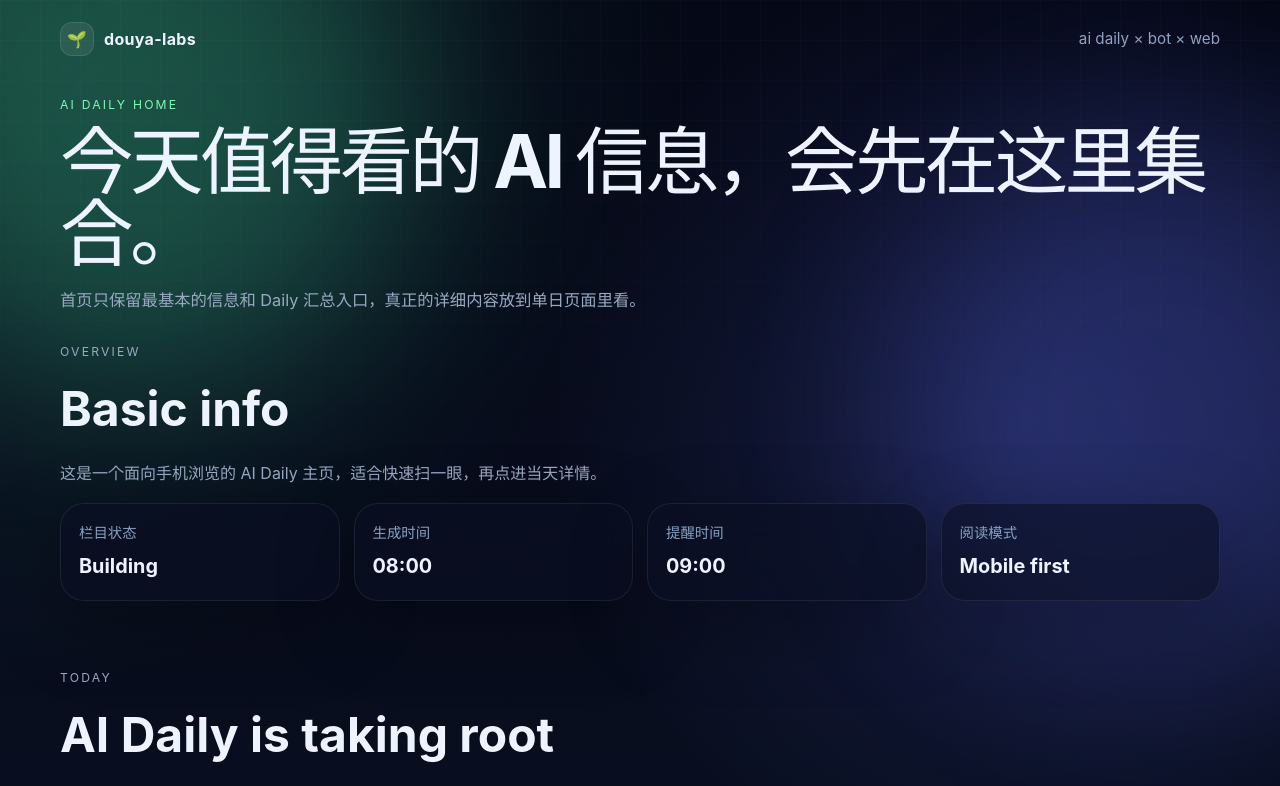
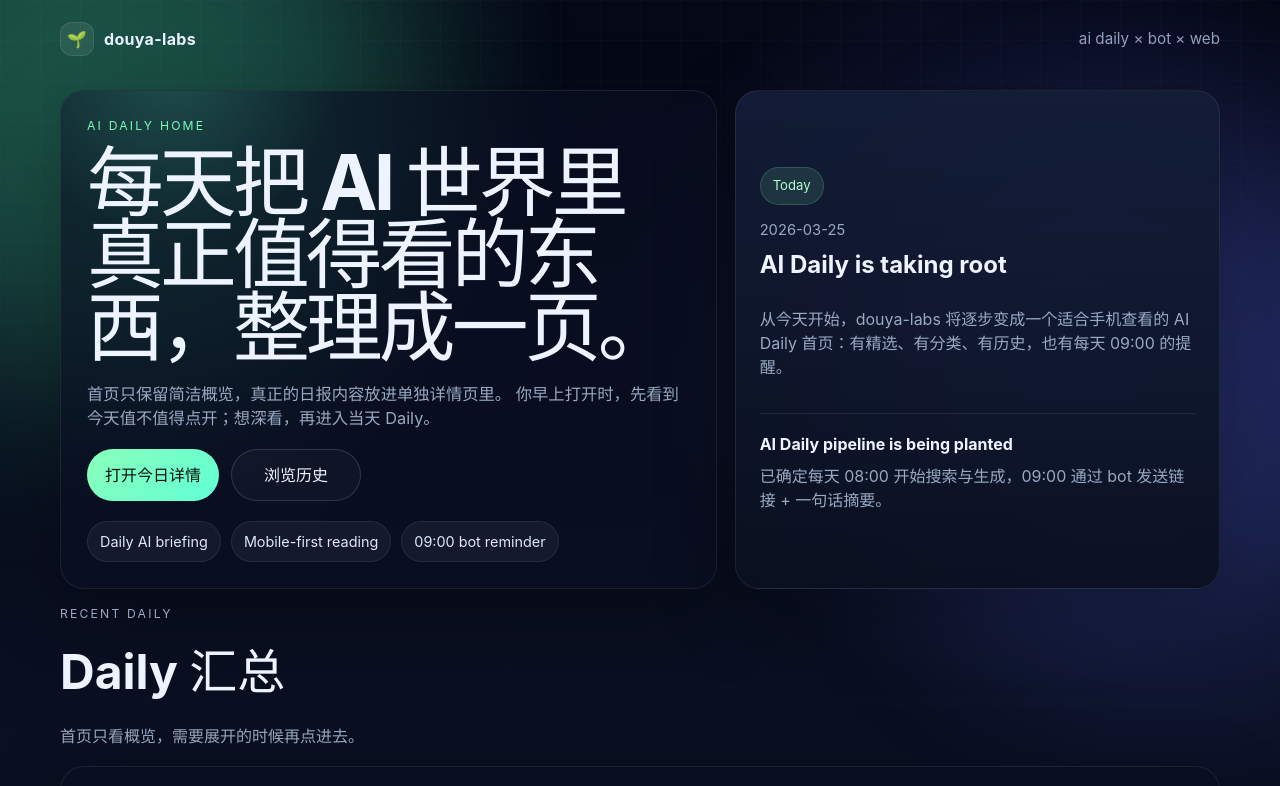
Before and after one commit to douya-labs/douya-labs.github.io, a Vue app: page / in a window 1280 px wide. Shown: the top 786 px of the page. Built offline with nearby package versions, Linux system fonts and the light colour scheme.

Commit message:
style: simplify home and enhance hero

```diff
--- a/src/style.css
+++ b/src/style.css
@@ -85,15 +85,15 @@ a {
   padding: 22px 0 26px;
 }
 
-.hero--compact {
-  padding-bottom: 10px;
+.hero--home {
+  padding-bottom: 4px;
 }
 
 .topbar {
   display: flex;
   justify-content: space-between;
   align-items: center;
-  margin-bottom: 40px;
+  margin-bottom: 34px;
 }
 
 .brand {
@@ -119,15 +119,43 @@ a {
   font-size: 0.95rem;
 }
 
-.hero__content {
+.hero-home {
   display: grid;
-  grid-template-columns: minmax(0, 1.1fr) minmax(280px, 0.9fr);
-  gap: 24px;
-  align-items: center;
+  grid-template-columns: minmax(0, 1.15fr) minmax(280px, 0.85fr);
+  gap: 18px;
+  align-items: stretch;
 }
 
-.hero__content--single {
-  grid-template-columns: 1fr;
+.hero-home__copy,
+.hero-panel,
+.daily-section-card,
+.daily-feature,
+.archive-card,
+.sprout-note,
+.project-card,
+.archive-summary {
+  position: relative;
+  border-radius: 24px;
+  border: 1px solid rgba(255, 255, 255, 0.08);
+  background: rgba(11, 16, 34, 0.62);
+  backdrop-filter: blur(18px);
+  box-shadow: 0 24px 80px rgba(0, 0, 0, 0.3);
+}
+
+.hero-home__copy {
+  padding: 26px;
+  overflow: hidden;
+}
+
+.hero-home__copy::before {
+  content: '';
+  position: absolute;
+  inset: -40% auto auto -10%;
+  width: 22rem;
+  height: 22rem;
+  border-radius: 50%;
+  background: radial-gradient(circle, rgba(97, 255, 214, 0.18), transparent 68%);
+  pointer-events: none;
 }
 
 .eyebrow {
@@ -139,22 +167,23 @@ a {
 
 .hero h1,
 .section h2,
-.project-card h3,
 .daily-feature h3,
 .daily-section-card h3,
-.archive-summary h3 {
+.archive-summary h3,
+.hero-panel h2,
+.project-card h3 {
   margin: 0;
 }
 
 .hero h1 {
-  font-size: clamp(2.4rem, 8vw, 4.6rem);
-  line-height: 0.98;
+  font-size: clamp(2.5rem, 8vw, 4.8rem);
+  line-height: 0.94;
   letter-spacing: -0.05em;
+  position: relative;
 }
 
 .hero__desc,
 .section__head p,
-.project-card p,
 .daily-section-card p,
 .daily-feature p,
 .archive-card p,
@@ -162,7 +191,10 @@ a {
 .archive-card small,
 .archive-summary p,
 .detail-nav,
-.text-link {
+.text-link,
+.hero-panel p,
+.hero-panel span,
+.project-card p {
   color: #99a9c2;
 }
 
@@ -170,6 +202,7 @@ a {
   max-width: 46rem;
   margin: 18px 0 0;
   font-size: 1.02rem;
+  position: relative;
 }
 
 .hero__actions,
@@ -179,6 +212,68 @@ a {
   gap: 12px;
   margin-top: 18px;
   flex-wrap: wrap;
+}
+
+.hero-highlights {
+  display: flex;
+  gap: 10px;
+  flex-wrap: wrap;
+  margin-top: 20px;
+}
+
+.hero-highlights__item {
+  display: inline-flex;
+  align-items: center;
+  padding: 9px 12px;
+  border-radius: 999px;
+  background: rgba(255, 255, 255, 0.05);
+  border: 1px solid rgba(255, 255, 255, 0.08);
+  color: #dbe8ff;
+  font-size: 0.9rem;
+}
+
+.hero-panel {
+  padding: 24px;
+  display: flex;
+  flex-direction: column;
+  justify-content: center;
+  background:
+    linear-gradient(180deg, rgba(20, 29, 56, 0.92), rgba(10, 16, 31, 0.92));
+}
+
+.hero-panel__badge {
+  display: inline-flex;
+  width: fit-content;
+  padding: 8px 12px;
+  border-radius: 999px;
+  background: rgba(129, 247, 180, 0.12);
+  border: 1px solid rgba(129, 247, 180, 0.18);
+  color: #b4ffd0;
+  font-size: 0.82rem;
+  margin-bottom: 14px;
+}
+
+.hero-panel__date {
+  margin: 0 0 10px;
+  color: #8ea4bf;
+  font-size: 0.92rem;
+}
+
+.hero-panel h2 {
+  font-size: 1.5rem;
+  line-height: 1.2;
+  margin-bottom: 12px;
+}
+
+.hero-panel__divider {
+  height: 1px;
+  background: rgba(255, 255, 255, 0.08);
+  margin: 18px 0;
+}
+
+.hero-panel strong {
+  font-size: 1rem;
+  margin-bottom: 8px;
 }
 
 .button {
@@ -217,101 +312,12 @@ a {
   font-size: 0.95rem;
 }
 
-.hero-card,
-.project-card,
-.daily-section-card,
-.daily-feature,
-.archive-card,
-.sprout-note,
-.status-card,
-.archive-summary {
-  position: relative;
-  border-radius: 24px;
-  border: 1px solid rgba(255, 255, 255, 0.08);
-  background: rgba(11, 16, 34, 0.62);
-  backdrop-filter: blur(18px);
-  box-shadow: 0 24px 80px rgba(0, 0, 0, 0.3);
+.section {
+  padding: 20px 0 48px;
 }
 
-.hero-card {
-  padding: 1px;
-  overflow: hidden;
-}
-
-.hero-card__glow {
-  position: absolute;
-  inset: -20%;
-  background: conic-gradient(from 180deg, rgba(77, 255, 184, 0.5), rgba(95, 111, 255, 0.4), transparent 60%);
-  filter: blur(40px);
-  opacity: 0.65;
-}
-
-.hero-card__inner {
-  position: relative;
-  padding: 22px;
-  border-radius: 23px;
-  background: linear-gradient(180deg, rgba(8, 12, 26, 0.92), rgba(11, 17, 34, 0.88));
-}
-
-.terminal-bar {
-  display: flex;
-  gap: 8px;
-  margin-bottom: 18px;
-}
-
-.terminal-bar span {
-  width: 10px;
-  height: 10px;
-  border-radius: 999px;
-  background: rgba(255, 255, 255, 0.22);
-}
-
-.terminal-content {
-  padding: 18px;
-  border-radius: 18px;
-  background: rgba(255, 255, 255, 0.03);
-  border: 1px solid rgba(255, 255, 255, 0.06);
-  font-family: 'IBM Plex Mono', 'SFMono-Regular', Consolas, monospace;
-  color: #d7e7ff;
-}
-
-.terminal-content p {
-  margin: 0;
-}
-
-.terminal-content p + p {
-  margin-top: 10px;
-}
-
-.prompt {
-  color: #81f7b4;
-}
-
-.signal-list {
-  list-style: none;
-  padding: 0;
-  margin: 18px 0 0;
-  display: grid;
-  gap: 12px;
-}
-
-.signal-list li {
-  display: flex;
-  align-items: center;
-  gap: 10px;
-  color: #dce8fb;
-}
-
-.signal-dot {
-  width: 10px;
-  height: 10px;
-  border-radius: 50%;
-  background: linear-gradient(135deg, #86ffc0, #5b7cff);
-  box-shadow: 0 0 18px rgba(97, 255, 214, 0.8);
-}
-
-.section {
-  padding: 20px 0 48px;
+.section--tight {
+  padding-top: 12px;
 }
 
 .detail-page {
@@ -379,28 +385,6 @@ a {
   margin-top: 12px;
   color: #8fa3bd;
   font-size: 0.92rem;
-}
-
-.stats-grid {
-  display: grid;
-  grid-template-columns: repeat(4, minmax(0, 1fr));
-  gap: 14px;
-}
-
-.status-card {
-  padding: 18px;
-}
-
-.status-card span {
-  display: block;
-  color: #88a1c2;
-  font-size: 0.9rem;
-}
-
-.status-card strong {
-  display: block;
-  margin-top: 8px;
-  font-size: 1.24rem;
 }
 
 .daily-sections,
@@ -481,8 +465,7 @@ a {
 }
 
 @media (max-width: 960px) {
-  .hero__content,
-  .stats-grid,
+  .hero-home,
   .daily-sections,
   .project-grid {
     grid-template-columns: 1fr;
@@ -496,7 +479,7 @@ a {
   }
 
   .topbar {
-    margin-bottom: 28px;
+    margin-bottom: 24px;
     gap: 12px;
     flex-direction: column;
     align-items: flex-start;
@@ -516,12 +499,13 @@ a {
     width: 100%;
   }
 
+  .hero-home__copy,
+  .hero-panel,
   .daily-feature,
   .daily-section-card,
   .project-card,
   .archive-card,
   .sprout-note,
-  .status-card,
   .archive-summary {
     padding: 18px;
   }
--- a/src/views/HomePage.vue
+++ b/src/views/HomePage.vue
@@ -3,11 +3,10 @@ import { dailyEntries, todayEntry } from '../data/ai-daily'
 
 const recentEntries = dailyEntries.slice(0, 4)
 
-const basics = [
-  { label: '栏目状态', value: 'Building' },
-  { label: '生成时间', value: '08:00' },
-  { label: '提醒时间', value: '09:00' },
-  { label: '阅读模式', value: 'Mobile first' },
+const highlights = [
+  'Daily AI briefing',
+  'Mobile-first reading',
+  '09:00 bot reminder',
 ]
 </script>
 
@@ -17,7 +16,7 @@ const basics = [
     <div class="bg-orb bg-orb--2" />
     <div class="bg-grid" />
 
-    <header class="hero hero--compact">
+    <header class="hero hero--home">
       <nav class="topbar">
         <div class="brand">
           <span class="brand__dot">🌱</span>
@@ -26,60 +25,49 @@ const basics = [
         <div class="topbar__hint">ai daily × bot × web</div>
       </nav>
 
-      <section class="hero__content hero__content--single">
-        <div class="hero__copy">
+      <section class="hero-home">
+        <div class="hero-home__copy">
           <p class="eyebrow">AI DAILY HOME</p>
-          <h1>今天值得看的 AI 信息，会先在这里集合。</h1>
+          <h1>每天把 AI 世界里真正值得看的东西，整理成一页。</h1>
           <p class="hero__desc">
-            首页只保留最基本的信息和 Daily 汇总入口，真正的详细内容放到单日页面里看。
+            首页只保留简洁概览，真正的日报内容放进单独详情页里。
+            你早上打开时，先看到今天值不值得点开；想深看，再进入当天 Daily。
           </p>
+
+          <div class="hero__actions">
+            <RouterLink class="button button--primary" :to="`/daily/${todayEntry.slug}`">
+              打开今日详情
+            </RouterLink>
+            <RouterLink class="button button--ghost" to="/archive">
+              浏览历史
+            </RouterLink>
+          </div>
+
+          <div class="hero-highlights">
+            <span v-for="item in highlights" :key="item" class="hero-highlights__item">
+              {{ item }}
+            </span>
+          </div>
+        </div>
+
+        <div class="hero-panel">
+          <div class="hero-panel__badge">Today</div>
+          <p class="hero-panel__date">{{ todayEntry.date }}</p>
+          <h2>{{ todayEntry.title }}</h2>
+          <p>{{ todayEntry.summary }}</p>
+          <div class="hero-panel__divider" />
+          <strong>{{ todayEntry.featured.title }}</strong>
+          <span>{{ todayEntry.featured.summary }}</span>
         </div>
       </section>
     </header>
 
     <main>
-      <section class="section">
-        <div class="section__head section__head--tight">
-          <p class="eyebrow">OVERVIEW</p>
-          <h2>Basic info</h2>
-          <p>这是一个面向手机浏览的 AI Daily 主页，适合快速扫一眼，再点进当天详情。</p>
-        </div>
-
-        <div class="stats-grid">
-          <article v-for="item in basics" :key="item.label" class="status-card">
-            <span>{{ item.label }}</span>
-            <strong>{{ item.value }}</strong>
-          </article>
-        </div>
-      </section>
-
-      <section class="section">
-        <div class="section__head section__head--tight">
-          <p class="eyebrow">TODAY</p>
-          <h2>{{ todayEntry.title }}</h2>
-          <p>{{ todayEntry.summary }}</p>
-        </div>
-
-        <article class="daily-feature">
-          <div class="daily-feature__meta">
-            <span class="pill">{{ todayEntry.date }}</span>
-            <span class="pill pill--soft">Today</span>
-          </div>
-          <h3>{{ todayEntry.featured.title }}</h3>
-          <p>{{ todayEntry.featured.summary }}</p>
-          <div class="card-actions">
-            <RouterLink class="button button--primary button--inline" :to="`/daily/${todayEntry.slug}`">
-              打开今日详情
-            </RouterLink>
-          </div>
-        </article>
-      </section>
-
-      <section class="section">
+      <section class="section section--tight">
         <div class="section__head section__head--tight">
           <p class="eyebrow">RECENT DAILY</p>
           <h2>Daily 汇总</h2>
-          <p>这里只看概览，需要展开的时候再点进去。</p>
+          <p>首页只看概览，需要展开的时候再点进去。</p>
         </div>
 
         <div class="archive-list">
```
